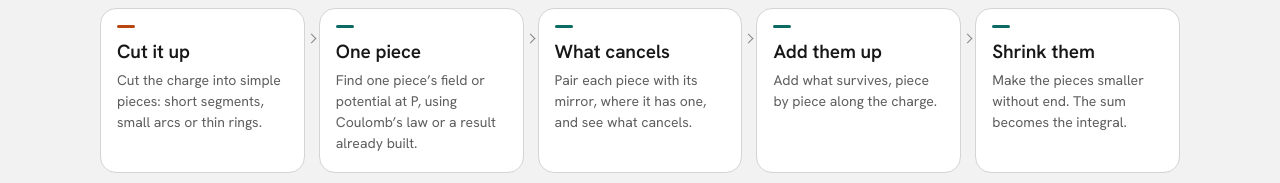
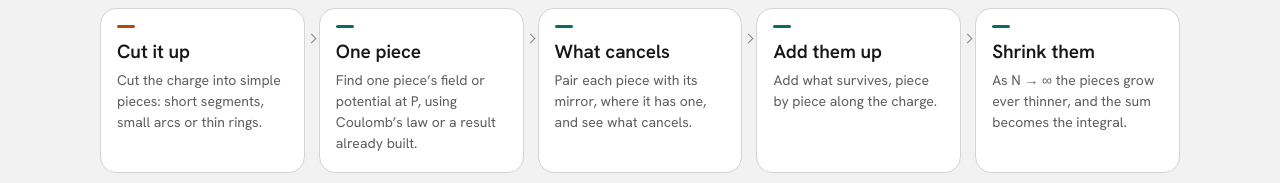
Before and after one commit to malekTheCoder/field-builder, a React (Vite) app: page / in a window 1280 px wide. Shown: the part 736-919 px from the top of the page. Built offline with nearby package versions, Linux system fonts and the light colour scheme.

Commit message:
Home: Shrink them says what the run says, N → ∞
Co-Authored-By: Claude Opus 5.5 <noreply@anthropic.com>

```diff
--- a/src/home/Home.tsx
+++ b/src/home/Home.tsx
@@ -51,7 +51,7 @@ const STEPS:{name:string;text:string}[]=[
  {name:'One piece',text:'Find one piece’s field or potential at P, using Coulomb’s law or a result already built.'},
  {name:'What cancels',text:'Pair each piece with its mirror, where it has one, and see what cancels.'},
  {name:'Add them up',text:'Add what survives, piece by piece along the charge.'},
- {name:'Shrink them',text:'Make the pieces smaller without end. The sum becomes the integral.'}];
+ {name:'Shrink them',text:'As N → ∞ the pieces grow ever thinner, and the sum becomes the integral.'}];
 
 /** The picture the site is about, drawn once: a rod cut into pieces, and the argument of every lesson in one
  * frame. The top piece and its mirror at the bottom are the same distance from P, so their arrows there are
```
